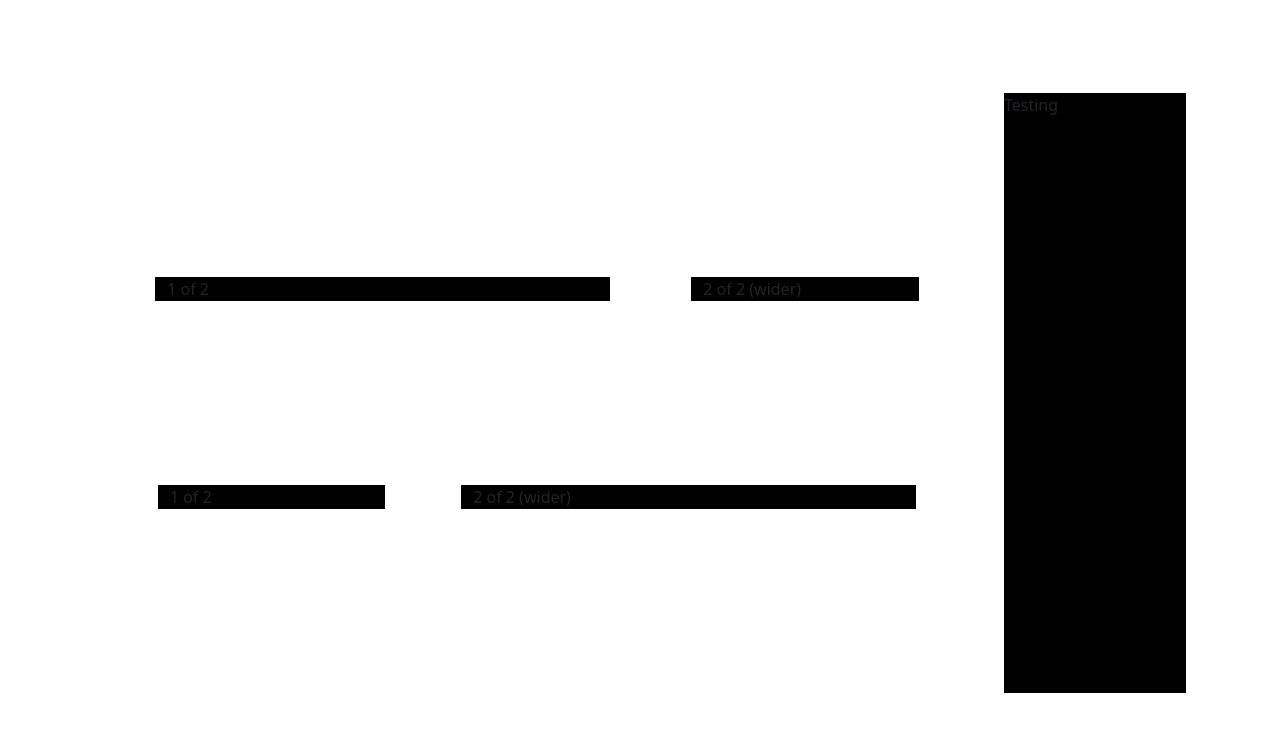
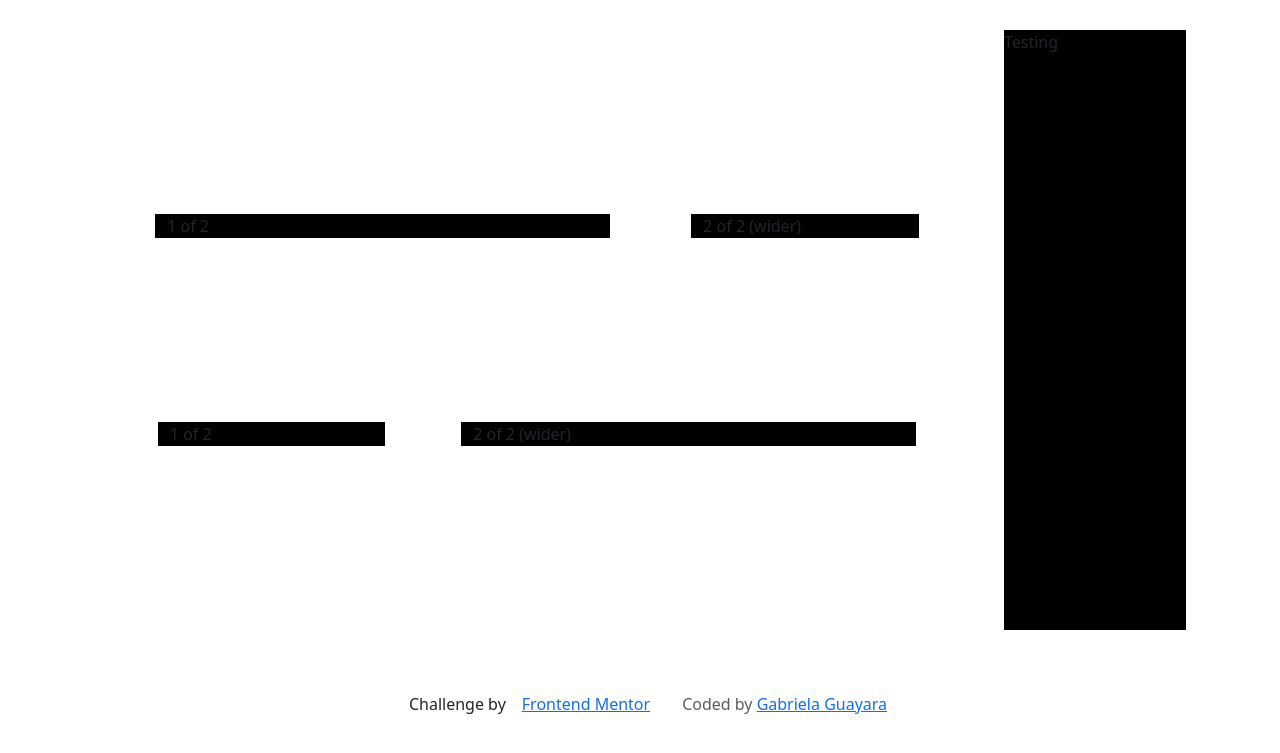
Before and after one commit to GabrielaGuayara/SBA326AND308A, a plain HTML site: page index.html in a window 1280 px wide. Shown: the part 63-816 px from the top of the page. Drawn offline with nearby package versions, Linux system fonts and the light colour scheme.

Commit message:
Built a footer and added into the main container

```diff
--- a/index.html
+++ b/index.html
@@ -58,9 +58,12 @@
     <div class="col-2 bg-black">
       Testing
     </div>
-</div>
+  </div>
+  <footer class="py-2 my-3 d-flex gap-3">
+    <p class="text-center text-muted"></p>Challenge by <a href="https://www.frontendmentor.io?ref=challenge" target="_blank">Frontend Mentor</a></p>
 
-  </div>
+    <p class="text-center text-muted">Coded by <a href="https://github.com/GabrielaGuayara/qrCodeChallenge">Gabriela Guayara</a></p>
+  </footer>
 
 </div>
 
```
